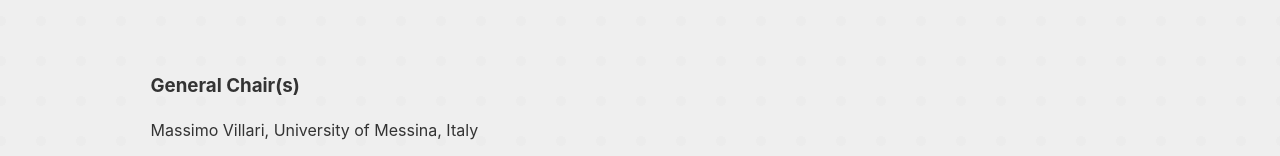
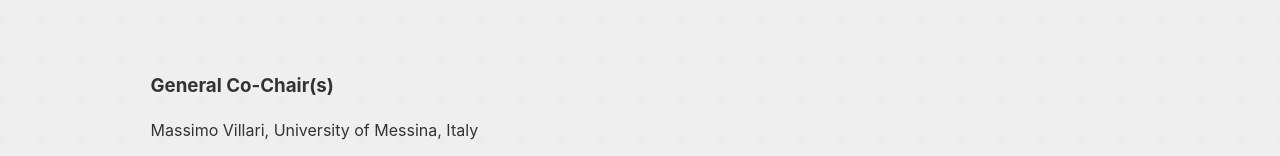
Before and after one commit to UCC-Conference/BDCAT2023, a React (Create React App) app: page /committees in a window 1280 px wide. Shown: the part 220-376 px from the top of the page. Built offline with nearby package versions, Linux system fonts and the light colour scheme.

Commit message:
add co-chairing for general positions

```diff
--- a/src/pages/Committees.js
+++ b/src/pages/Committees.js
@@ -12,7 +12,7 @@ const Committees = () => {
                     <tbody>
                         <tr>
                             <th>
-                                <h3>General Chair(s)</h3>
+                                <h3>General Co-Chair(s)</h3>
                             </th>
                         </tr>
                         <tr>
```
